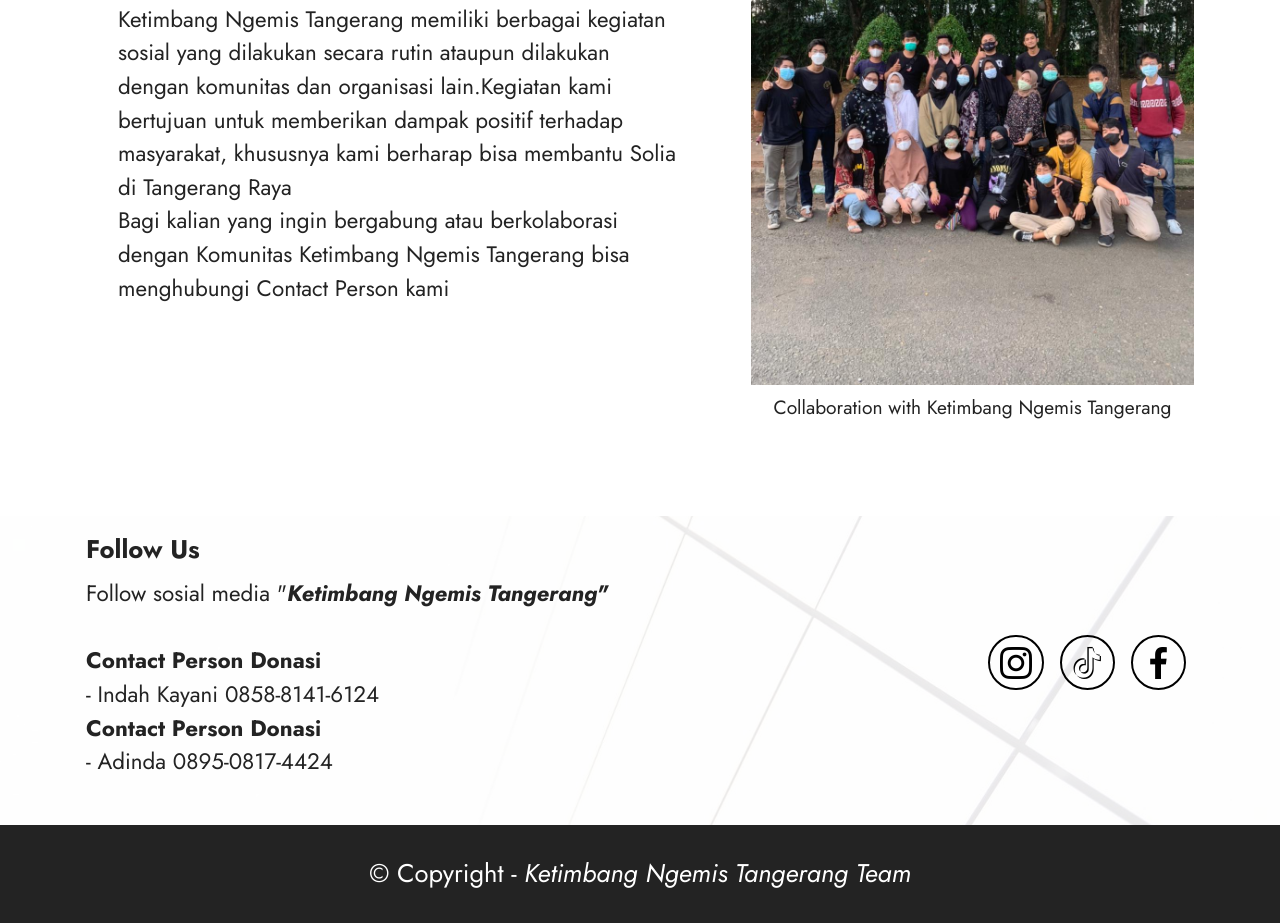
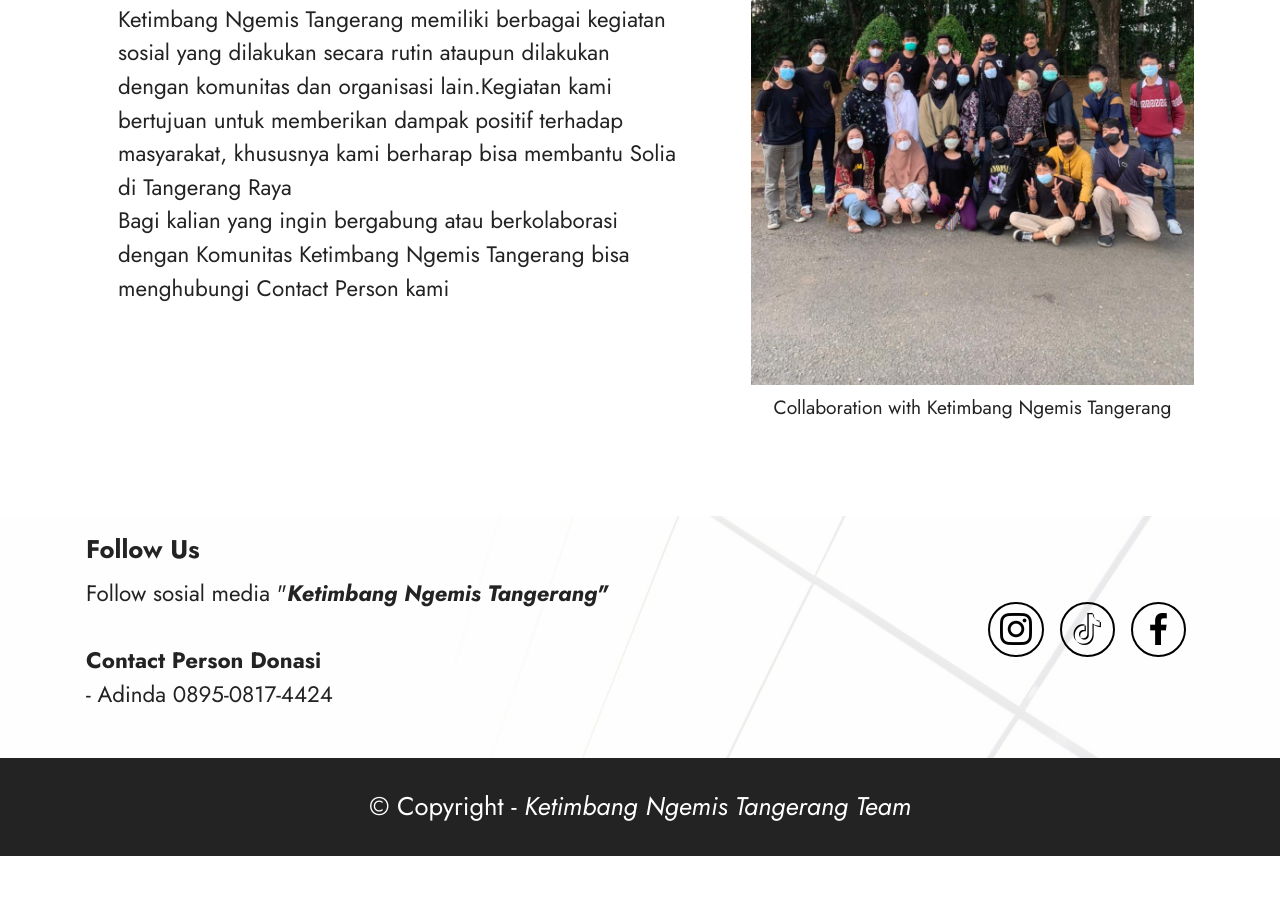
Before and after one commit to vickoCodeHub/KNT_web, a plain HTML site: page index.html in a window 1280 px wide. Shown: the part 5400-6323 px from the top of the page. After the commit the page ends 6256 px from the top, so only its background shows below. Drawn offline with Linux system fonts and the light colour scheme; files whose address does not match are found by name.

Commit message:
remove contact person indah

```diff
--- a/index.html
+++ b/index.html
@@ -1247,9 +1247,7 @@
             <p class="mbr-text mbr-fonts-style display-5">
               Follow sosial media "<strong
                 ><em>Ketimbang Ngemis Tangerang"</em></strong
-              ><br /><br /><strong>Contact Person Donasi&nbsp; &nbsp;</strong>
-              &nbsp; &nbsp; &nbsp; &nbsp;<br />- Indah Kayani 0858-8141-6124<br /><strong
-                >Contact Person Donasi</strong
+              ><br /><br /><strong>Contact Person Donasi</strong
               >&nbsp; <br />- Adinda 0895-0817-4424
             </p>
           </div>
```
